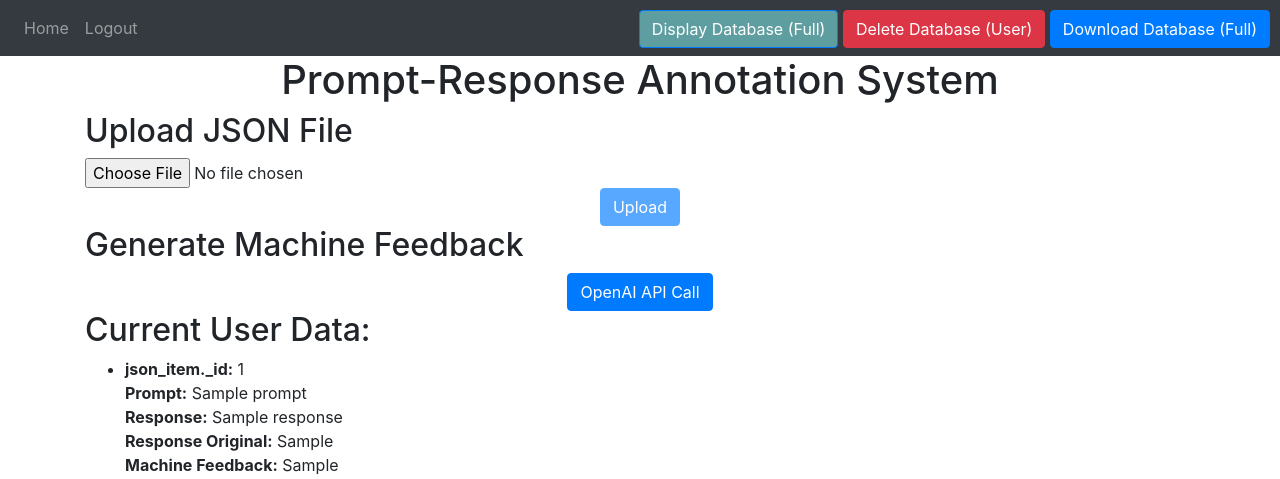
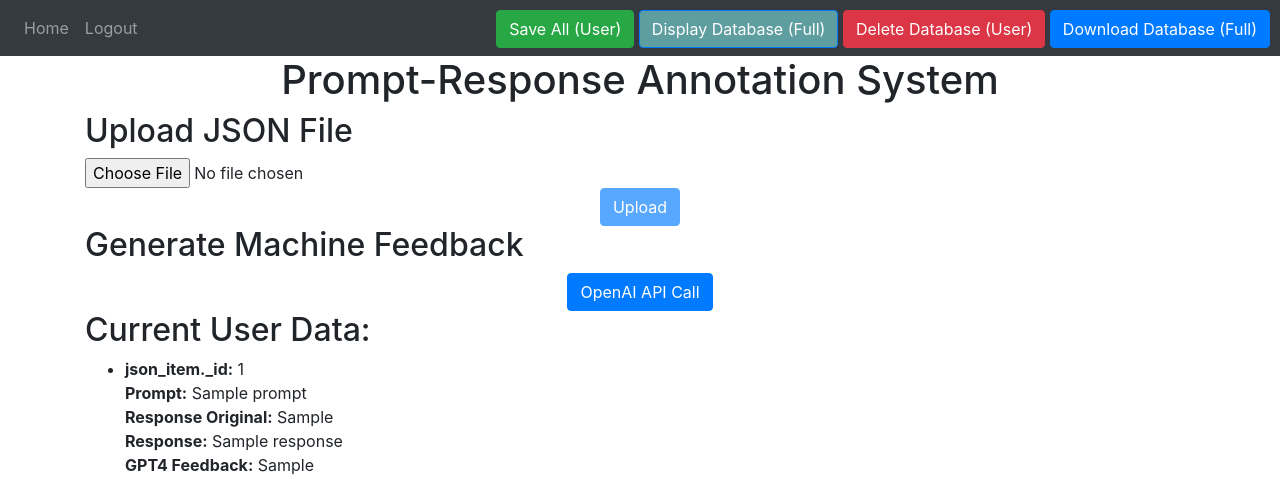
Before and after one commit to riddickzhou/openai_api_work, a Flask app: page / in a window 1280 px wide. Shown: the top 479 px of the page. Run offline with Flask 3, Linux system fonts and the light colour scheme; a user stored in the database is signed in; a database or web service that is not in the repository returns one stand-in record (values such as "Sample title"); some libraries are stand-ins or nearby versions.

Commit message:
add save all edited human feedbacks

```diff
--- a/website/templates/home.html
+++ b/website/templates/home.html
@@ -55,12 +55,11 @@
     <li>
         <strong>json_item._id:</strong> {{ json_item._id }}<br>
         <strong>Prompt:</strong> {{ json_item.prompt }}<br>
+        <strong>Response Original:</strong> {{ json_item.original_response }}<br>
         <strong>Response:</strong> {{ json_item.response }}<br>
-        <strong>Response Original:</strong> {{ json_item.original_response }}<br>
-        <strong>Machine Feedback:</strong> {{ json_item.machine_feedback }}<br>
+        <strong>GPT4 Feedback:</strong> {{ json_item.machine_feedback }}<br>
         <div class="human_feedback-container">
-            <strong>Human Response:</strong> {{ json_item.human_repsonse }}<br>
-
+            <strong>Human Response:</strong> {{ json_item.human_response }}<br>
             <textarea id="human_response{{json_item._id}}" class="human_response-editable form-control"
                       style="color: blue;">{{ json_item.human_response }}</textarea>
             <strong>Human Reason:</strong> {{ json_item.human_reason }}<br>
@@ -173,6 +172,48 @@
                     });
             });
         });
+
+
+        // Handle the "Save All" button click event
+        const saveAllButton = document.getElementById('saveAllButton');
+        saveAllButton.addEventListener('click', function () {
+            const updates = [];
+
+            const humanResponses = document.querySelectorAll('.human_response-editable');
+            const humanReasons = document.querySelectorAll('.human_reason-editable');
+
+            humanResponses.forEach(textarea => {
+                const jsonItemId = textarea.id.split('human_response')[1];
+                const editedValue = textarea.value;
+                updates.push({json_item_id: jsonItemId, field: 'human_response', edited_value: editedValue});
+            });
+
+            humanReasons.forEach(textarea => {
+                const jsonItemId = textarea.id.split('human_reason')[1];
+                const editedValue = textarea.value;
+                updates.push({json_item_id: jsonItemId, field: 'human_reason', edited_value: editedValue});
+            });
+
+            fetch('/save_all_json_items', {
+                method: 'POST',
+                body: JSON.stringify({updates: updates}),
+                headers: {
+                    'Content-Type': 'application/json',
+                },
+            })
+                .then(response => response.json())
+                .then(data => {
+                    if (data.success) {
+                        alert('All feedback saved successfully.');
+                    } else {
+                        alert('Failed to save feedback.');
+                    }
+                })
+                .catch(error => {
+                    console.error('Error:', error);
+                });
+        });
+
         // Get references to the "Delete All Items" button
         const deleteAllItemsButton = document.getElementById('deleteAllItemsButton');
         // Add an event listener to the "Delete All Items" button
@@ -209,7 +250,8 @@
         const generateMachineFeedbackButton = document.getElementById('generateMachineFeedbackButton');
         generateMachineFeedbackButton.addEventListener('click', function () {
             // Display a confirmation dialog using the built-in JavaScript confirm() function
-            const confirmed = confirm('Are you sure you want to generate machine feedback? This will overwrite all existing machine feedback.');
+            // const confirmed = confirm('Are you sure you want to generate machine feedback? This will overwrite all existing machine feedback.');
+            const confirmed = confirm('Are you sure you want to generate machine feedback? This will NOT overwrite existing machine feedback.');
 
             // Check if the user confirmed the action
             if (confirmed) {
@@ -263,9 +305,12 @@
 </div>
 
 <div style="position: absolute; top: 10px; right: 10px;">
+    <!-- Button to Save all items -->
+    <button id="saveAllButton" class="btn btn-success">Save All (User)</button>
     <!-- Button to display all items -->
-    <a href="{{ url_for('views.display_database') }}" class="btn btn-primary" style="background-color: cadetblue;">Display Database (Full)</a>
-
+    <a href="{{ url_for('views.display_database') }}" class="btn btn-primary" style="background-color: cadetblue;">Display
+        Database (Full)</a>
+    <!--    <a href="{{ url_for('views.newpage') }}" class="btn btn-primary" style="background-color: cadetblue;">Display newpage (Full)</a>-->
     <!-- Button to delete all items -->
     <button id="deleteAllItemsButton" class="btn btn-danger">Delete Database (User)</button>
     <!-- Add the download link at the top right -->
```
